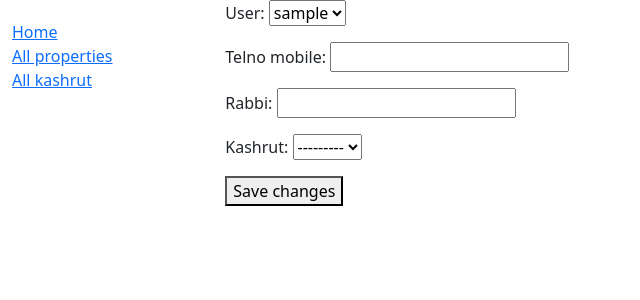
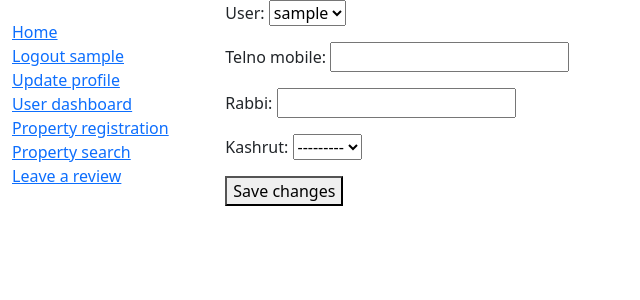
Before and after one commit to RChalk2/HouseSwap, a Django app: page /update_profile/ in a window 1280 px wide. Shown: the top 300 px of the page, without its empty margins (0-640 px from the left). Run offline with Django 4.2, Linux system fonts and the light colour scheme; the visitor is signed in with stand-in values (Sample User, id 1); data comes from the database, SQL or seed files in the repository; data that the repository does not hold is empty.

Commit message:
changes to site layout

```diff
--- a/kswap/templates/base_generic.html
+++ b/kswap/templates/base_generic.html
@@ -26,8 +26,23 @@
           {% block sidebar %}
           <ul class="sidebar-nav">
             <li><a href="{% url 'home' %}">Home</a></li>
-            <li><a href="">All properties</a></li>
-            <li><a href="">All kashrut</a></li>
+            {% if user.is_authenticated %}
+            <li>
+              <a href="{% url 'logout' %}?next={{ request.path }}"
+                >Logout {{ user.get_username }}</a
+              >
+            </li>
+            <li><a href="{% url 'update_profile' %}">Update profile</a></li>
+            <li><a href="">User dashboard</a></li>
+            <li><a href="">Property registration</a></li>
+            <li><a href="">Property search</a></li>
+            <li><a href="">Leave a review</a></li>
+            {% else %}
+            <li>
+              <a href="{% url 'login' %}?next={{ request.path }}">Login</a>
+            </li>
+            <li><a href="">Property search</a></li>
+            {% endif %}
           </ul>
           {% endblock %}
         </div>
```
Also changed, not shown: kswap/templates/home.html (+21 -14 lines).
